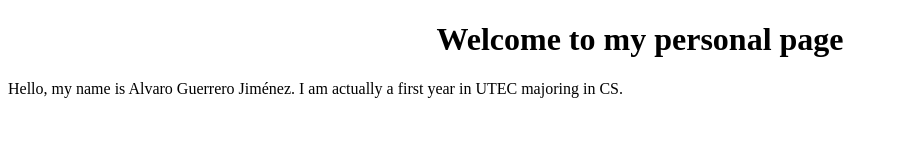
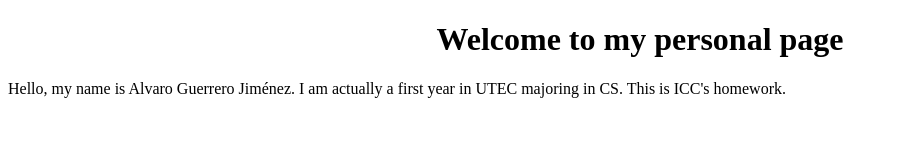
Before and after one commit to AlvaroGuerreroJ/AlvaroGuerreroJ.github.io, a plain HTML site: page index.html in a window 1280 px wide. Shown: the whole page, without its empty margins (0-898 px from the left). Drawn offline with Linux system fonts and the light colour scheme.

Commit message:
Modified index.html

```diff
--- a/index.html
+++ b/index.html
@@ -9,6 +9,7 @@
 <center><h1>Welcome to my personal page</h1></center>
 
 Hello, my name is Alvaro Guerrero Jiménez. I am actually a first year in UTEC majoring in CS.
+This is ICC's homework.
 
 </body>
 </html>
```
